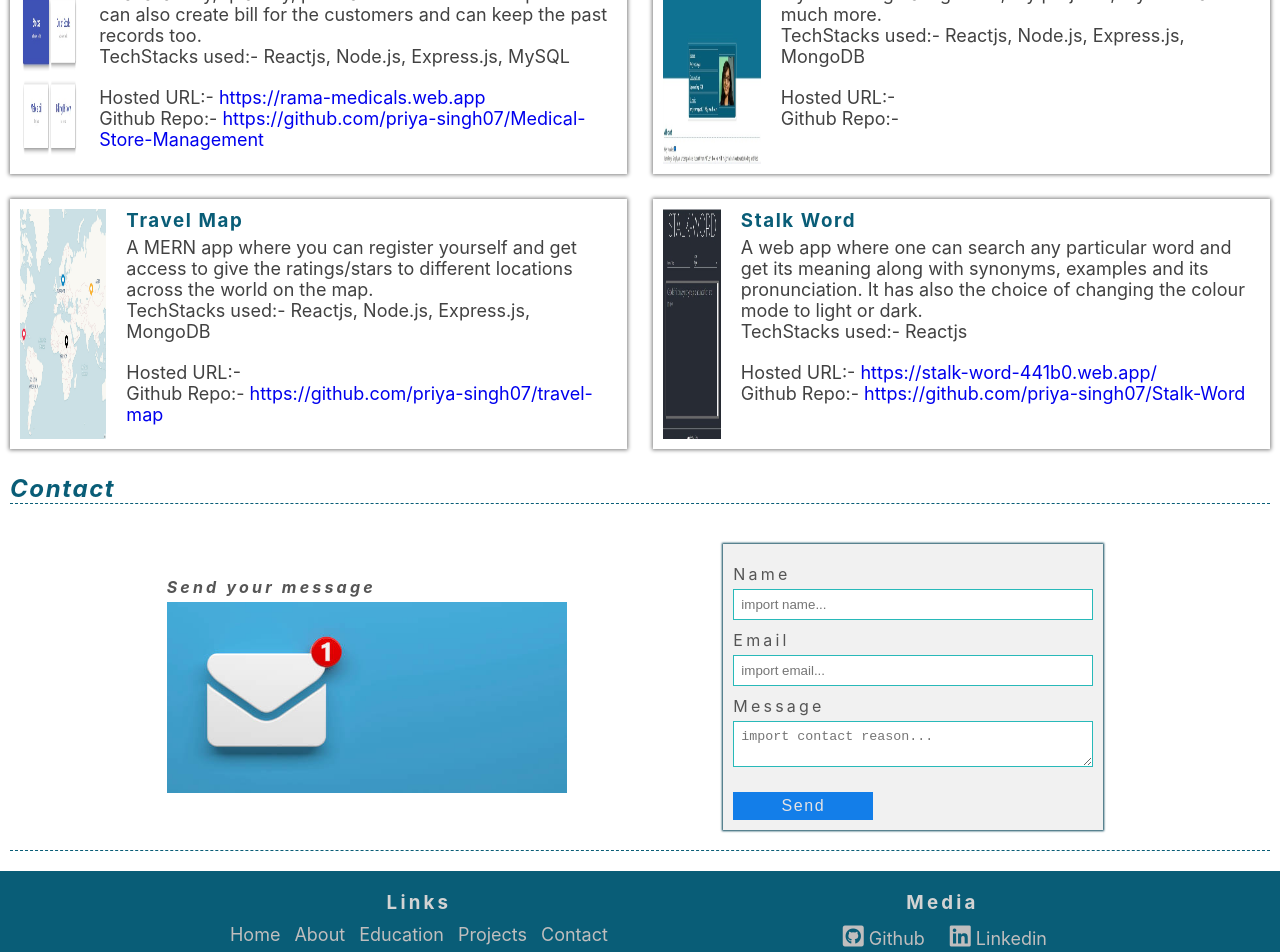
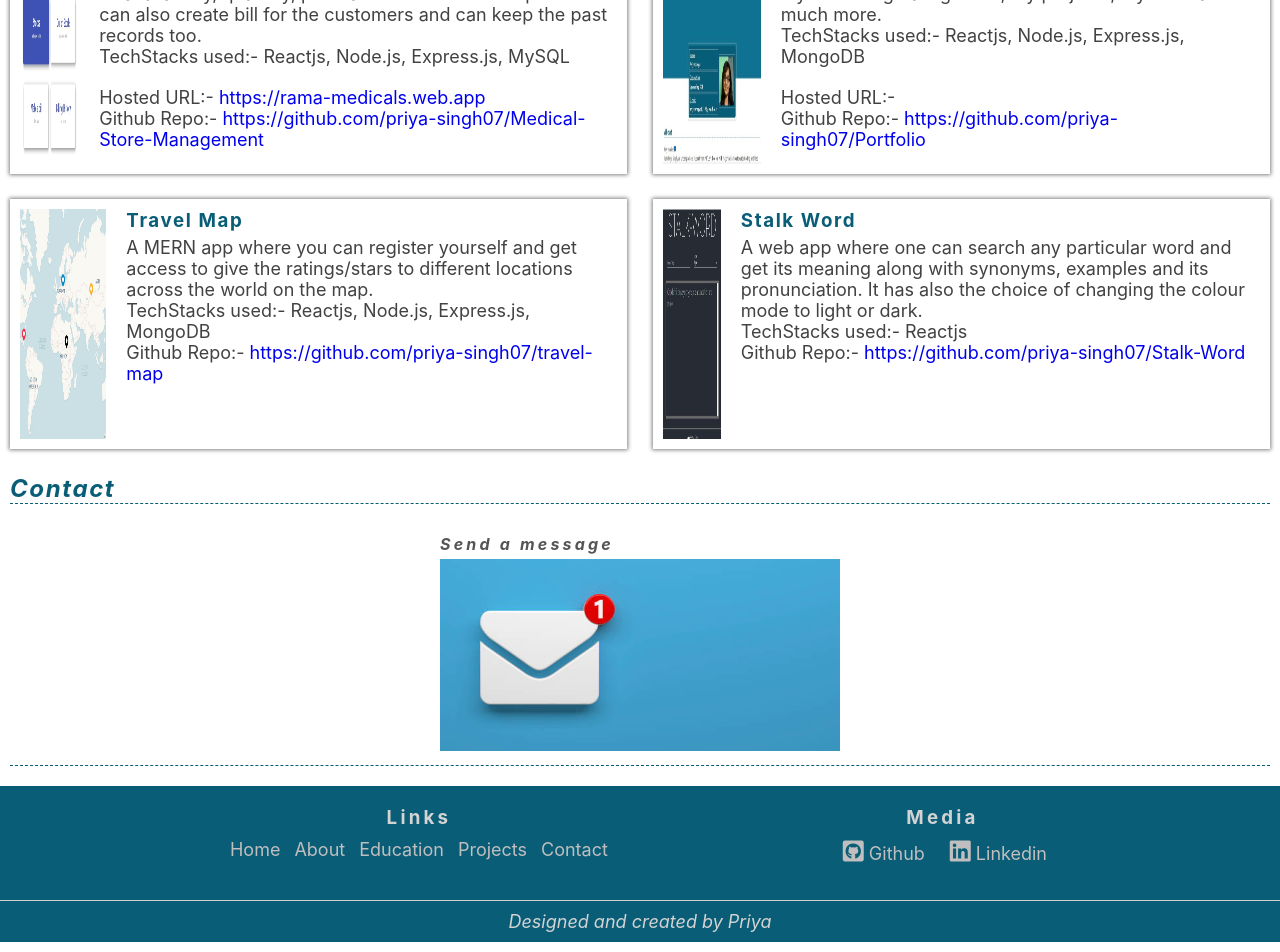
Before and after one commit to priya-singh07/Portfolio, a React (Create React App) app in the folder client/: page / in a window 1280 px wide. Shown: the part 1200-2152 px from the top of the page. Built offline with nearby package versions, Linux system fonts and the light colour scheme.

Commit message:
contact added

```diff
--- a/client/src/components/homepages/contact.js
+++ b/client/src/components/homepages/contact.js
@@ -1,4 +1,4 @@
-import React, {useState} from 'react';
+import React, { useState } from 'react';
 import './contact.css';
 import photo from '../../images/contact1.jpg';
 import { Element } from 'react-scroll';
@@ -7,33 +7,33 @@ import load2 from '../../images/load.gif';
 
 const Contact = () => {
 
-    const[name, setName]  = useState('');
-    const[email, setEmail] = useState('');
-    const[message, setMessage] = useState('');
-    const[banner, setBanner] = useState('');
-    const[bool, setBool] = useState(false);
+    const [name, setName] = useState('');
+    const [email, setEmail] = useState('');
+    const [message, setMessage] = useState('');
+    const [banner, setBanner] = useState('');
+    const [bool, setBool] = useState(false);
 
     //handle inputs
-    const handleNameChange=(e)=>{
+    const handleNameChange = (e) => {
         setName(e.target.value);
         // console.log(name);
     }
 
-    const handleEmailChange=(e)=>{
+    const handleEmailChange = (e) => {
         setEmail(e.target.value);
         // console.log(email);
     }
 
-    const handleMessageChange=(e)=>{
+    const handleMessageChange = (e) => {
         setMessage(e.target.value);
         // console.log(message);
     }
 
     //submit form
-    const formSubmit=(e)=>{
+    const formSubmit = (e) => {
         e.preventDefault();
 
-        let data={
+        let data = {
             name: name,
             email: email,
             message: message
@@ -41,10 +41,10 @@ const Contact = () => {
 
         setBool(true);
 
-        axios.post('/contact', data).then(res=>{
+        axios.post('/contact', data).then(res => {
             setBanner(res.data.msg);
             setBool(false);
-            setTimeout(()=>{
+            setTimeout(() => {
                 setBanner('');
             }, 2000)
 
@@ -52,7 +52,7 @@ const Contact = () => {
             setEmail('');
             setMessage('');
 
-        }).catch(err=>console.log(err))
+        }).catch(err => console.log(err))
     }
 
 
@@ -61,28 +61,31 @@ const Contact = () => {
             <div className='contactForm'>
                 <h2 className='title'>Contact</h2>
                 <div className='contactForm-center'>
-                    <div className='contact_form'>
+                    {/* <div className='contact_form'>
                         <form onSubmit={formSubmit}>
                             <p>{banner}</p>
                             <label htmlFor='name'>Name</label>
-                            <input type='text' placeholder='import name...' required value={name} onChange={handleNameChange}/>
+                            <input type='text' placeholder='import name...' required value={name} onChange={handleNameChange} />
 
                             <label htmlFor='email'>Email</label>
-                            <input type='email' placeholder='import email...'  value={email} onChange={handleEmailChange} />
+                            <input type='email' placeholder='import email...' value={email} onChange={handleEmailChange} />
 
                             <label htmlFor='message'>Message</label>
                             <textarea type='text' placeholder='import contact reason...' name='message' id='' value={message} onChange={handleMessageChange} />
 
                             <div className='send-btn'>
-                                <button type='submit'>Send{bool ?<b className='load'><img src={load2} alt='' /></b>: ''}</button>
-                            </div>
+                                <a href='mailto:priyapragya0710@gmail.com ? subject=Email from Portfolio'><button type='submit'>Send a mail</button></a> */}
+                                {/* <button type='submit'>Send{bool ?<b className='load'><img src={load2} alt='' /></b>: ''}</button> */}
+                            {/* </div>
                         </form>
-                    </div>
+                    </div> */}
 
                     {/* contact info */}
                     <div className='contact-info'>
-                        <h4>Send your message</h4>
-                        <img src={photo} alt='' />
+                        <a href='mailto:priyapragya0710@gmail.com ? subject=Email from Portfolio'>
+                            <h4>Send a message</h4>
+                            <img src={photo} alt='' />
+                        </a>
                     </div>
                 </div>
             </div>
--- a/client/src/components/homepages/project.js
+++ b/client/src/components/homepages/project.js
@@ -37,7 +37,7 @@ const Project = () => {
                             <p>This is my portfolio containing all my details including my schooling background, my projects, my skills and much more.</p>
                             <p>TechStacks used:- Reactjs, Node.js, Express.js, MongoDB</p>
                     <br /><p>Hosted URL:- <a href='' target='_blank'></a></p>
-                    <p>Github Repo:- <a href='' target='_blank'></a></p>
+                    <p>Github Repo:- <a href='https://github.com/priya-singh07/Portfolio' target='_blank'>https://github.com/priya-singh07/Portfolio</a></p>
                         </div>
                     </div>
 
@@ -51,7 +51,7 @@ const Project = () => {
                             <h3>Travel Map</h3>
                             <p>A MERN app where you can register yourself and get access to give the ratings/stars to different locations across the world on the map.</p>
                             <p>TechStacks used:- Reactjs, Node.js, Express.js, MongoDB</p>
-                    <br /><p>Hosted URL:- <a href='' target='_blank'></a></p>
+                    {/* <br /><p>Hosted URL:- <a href='' target='_blank'></a></p> */}
                     <p>Github Repo:- <a href='https://github.com/priya-singh07/travel-map' target='_blank'>https://github.com/priya-singh07/travel-map</a></p>
                         </div>
                     </div>
@@ -64,7 +64,7 @@ const Project = () => {
                         <div className='single-project-info'>
                             <h3>Stalk Word</h3>
                             <p>A web app where one can search any particular word and get its meaning along with synonyms, examples and its pronunciation. It has also the choice of changing the colour mode to light or dark.<br />TechStacks used:- Reactjs</p>
-                    <br /><p>Hosted URL:- <a href='https://stalk-word-441b0.web.app/' target='_blank'>https://stalk-word-441b0.web.app/</a></p>
+                    {/* <br /><p>Hosted URL:- <a href='https://stalk-word-441b0.web.app/' target='_blank'>https://stalk-word-441b0.web.app/</a></p> */}
                     <p>Github Repo:- <a href='https://github.com/priya-singh07/Stalk-Word' target='_blank'>https://github.com/priya-singh07/Stalk-Word</a></p>
                         </div>
                     </div>
```
